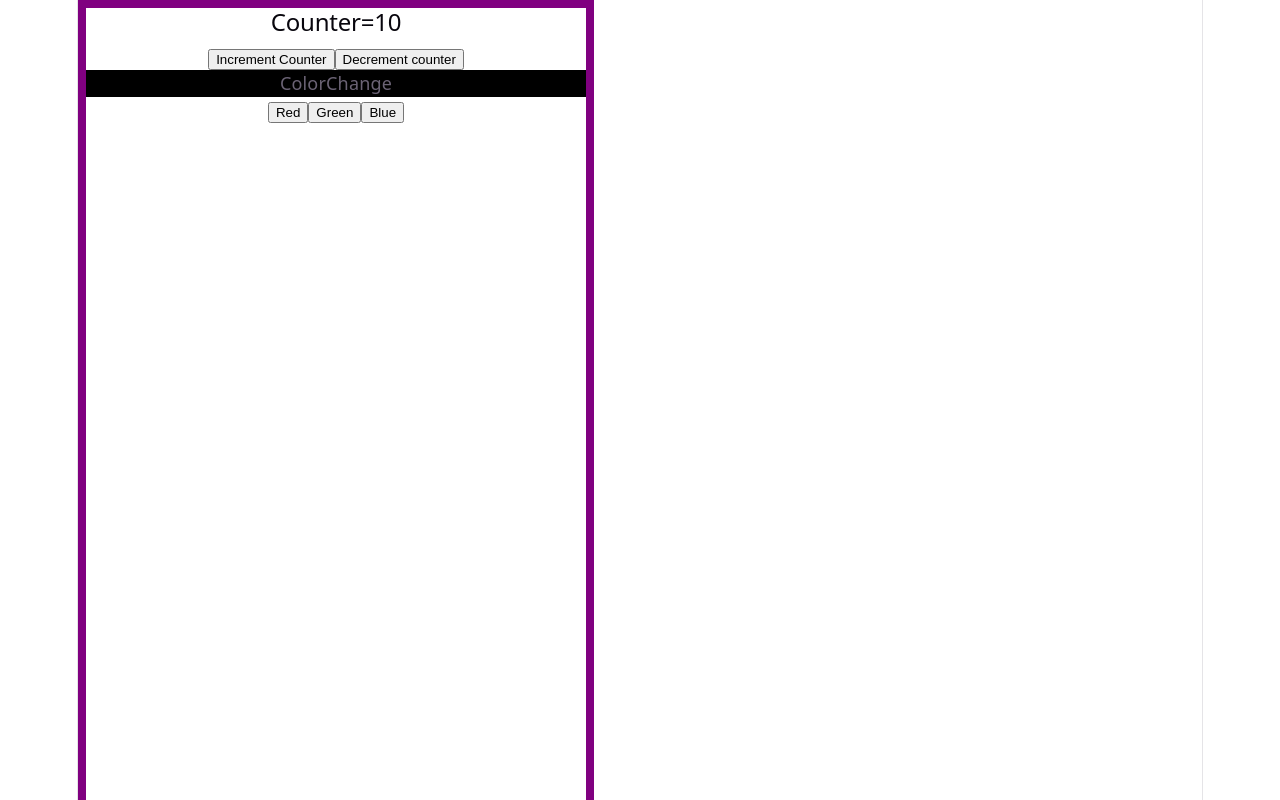
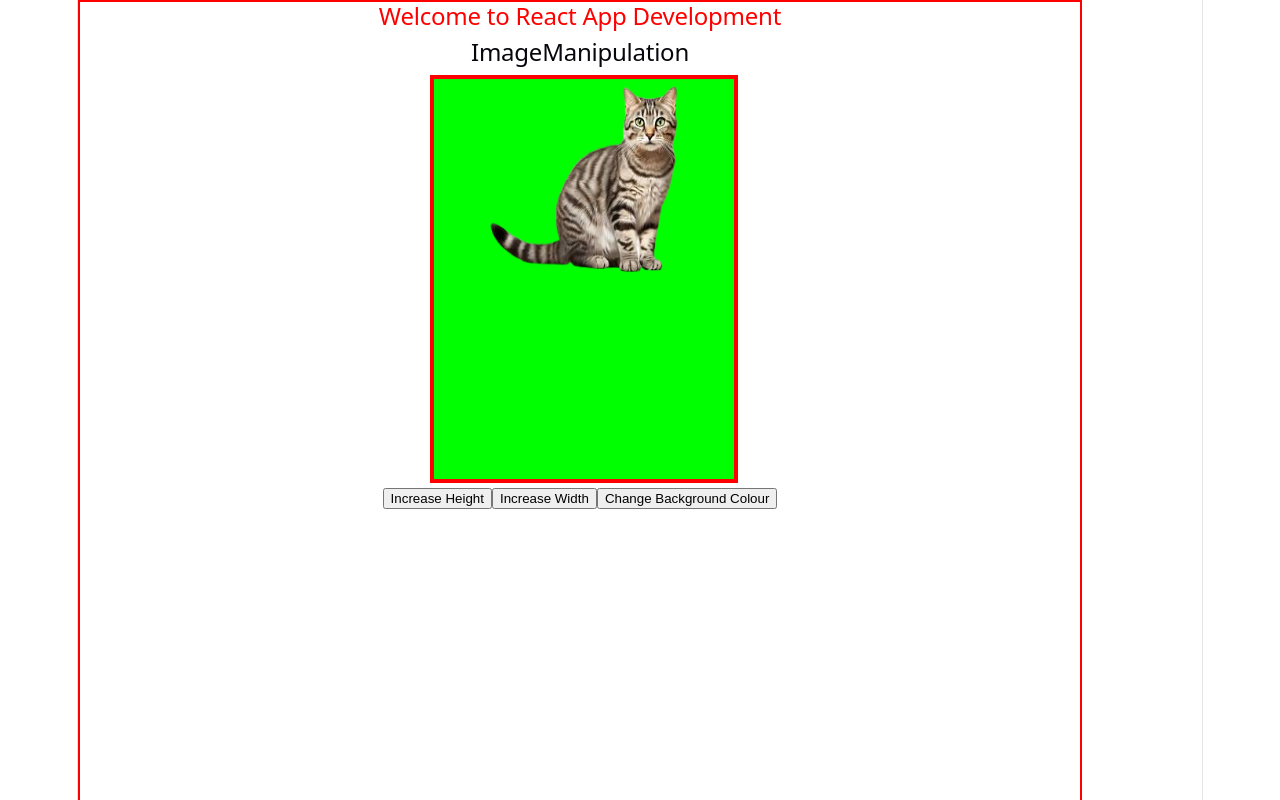
Before and after one commit to RiddhimaAgarwal28/FSD_CSE24_2026, a React (Vite) app in the folder React Vite/: page / in a window 1280 px wide. Shown: the top 800 px of the page. Built offline with nearby package versions, Linux system fonts and the light colour scheme.

Commit message:
Implemented Image Manipulation component to dynamically set properties

```diff
--- a/React Vite/src/App.jsx
+++ b/React Vite/src/App.jsx
@@ -7,14 +7,18 @@ import ICard from './components/ICard'
 import ICardGallery from './components/ICardGallery'
 import MyState from './components/MyState'
 import ColorChange from './components/ColorChange'
+import NameChange from './components/NameChange'
+import ImageManipulation from './components/ImageManipulation'
 
 
 function App() {
   const [count, setCount] = useState(0)
 
   return (
-    <div style={{border:'8px solid purple', width:'500px', height:'1620px'}}>
-    {/*<h2 style={{color:'red'}}>Welcome to React App Development</h2>
+    <div style={{border:'2px solid red', width:'1000px', height:'1000px'}}>
+    <h2 style={{color:'red'}}>Welcome to React App Development</h2>
+    {/*<div style={{border:'8px solid purple', width:'500px', height:'1620px'}}>
+    <h2 style={{color:'red'}}>Welcome to React App Development</h2>
     <h2 style={{color:'blue'}}>ABES Engineering College</h2>
     <h2 style={{color:'pink'}}>Name : Riddhima Agarwal</h2>
     <h2 style={{color:'green'}}>Roll No. : 2400320100897</h2>
@@ -22,9 +26,10 @@ function App() {
     <h2 style={{color:'orange'}}>Section : 24</h2>
     <h2 style={{color:'white'}}>Skills : Java, C++, HTML, CSS, JavaScript</h2>
       <ICardGallery />
-      <ICardGallery/>*/}
+      <ICardGallery/>
       <MyState/>
-      <ColorChange/>
+      <NameChange/>*/}
+      <ImageManipulation/>
     </div>
   )
 }
--- /dev/null
+++ b/React Vite/src/components/ImageManipulation.jsx
@@ -0,0 +1,38 @@
+import React, {useState} from 'react'
+import cat from '../images/Cat.png';
+
+function ImageManipulation() {
+    const[catHeight,setCatHeight] = useState(200)
+    const[catWidth,setCatWidth] = useState(200)
+    const[red,setRed]=useState(0)
+    const[green,setGreen]=useState(255)
+    const[blue,setBlue]=useState(0)
+
+    function increaseHeight() {
+        setCatHeight(catHeight+10);
+    }
+    function increaseWidth() {
+        setCatWidth(catWidth+10);
+    }
+    function changeBGColor() {
+        setRed(Math.random()*255);
+        setGreen(Math.random()*255);
+        setBlue(Math.random()*255)
+
+    }
+  return (
+    <div>
+        <h2>ImageManipulation</h2>
+        <div style={{backgroundColor:`rgb(${red},${green},${blue})`,height:'400px', width:'300px', border:'4px solid red',marginLeft:'350px'}}>
+            <img src={cat} height={catHeight} width={catWidth}/>
+        </div>
+        <div>
+            <button onClick={increaseHeight}>Increase Height</button>
+            <button onClick={increaseWidth}>Increase Width</button>
+            <button onClick={changeBGColor}>Change Background Colour</button>
+        </div>
+    </div>
+  )
+}
+
+export default ImageManipulation
--- /dev/null
+++ b/React Vite/src/components/NameChange.jsx
@@ -0,0 +1,23 @@
+import React, { useState } from 'react'
+
+function NameChange() {
+    const[name,setName]=useState('Rahul');
+    const[college,setCollege]=useState('ABES');
+    function updateName() {
+        setName("Riddhima");
+    }
+    function updateCollege() {
+        setCollege("ABES Engineering College");
+    }
+
+  return (
+    <div>
+    <h2>Name : {name}</h2>
+    <h2>College : {college}</h2>
+    <button onClick={updateCollege}>Update College</button>
+    <button onClick={updateName}>Update Name</button>
+    </div>
+  );
+}
+
+export default NameChange
```
Also changed, not shown: React Vite/src/images/Cat.png (added).
